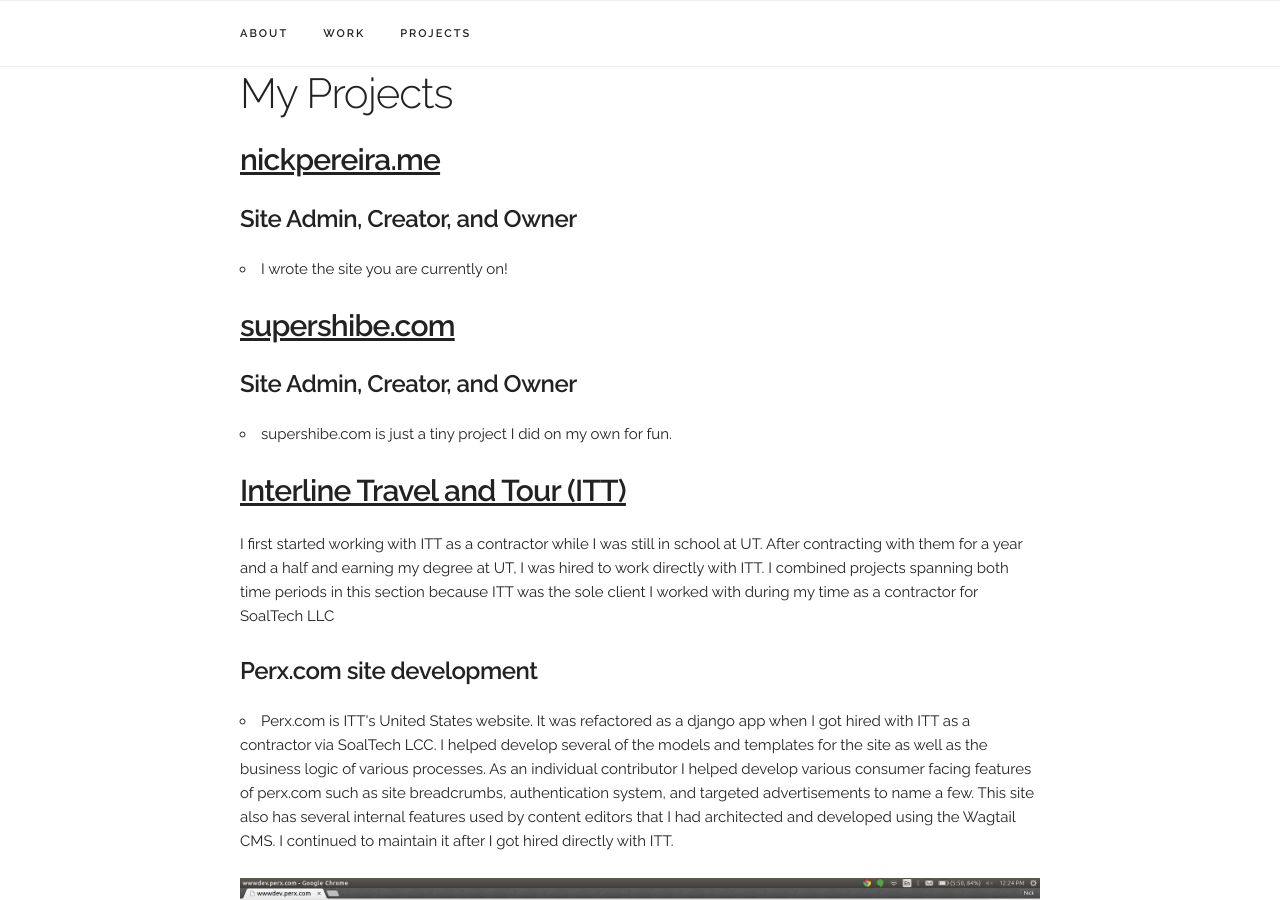
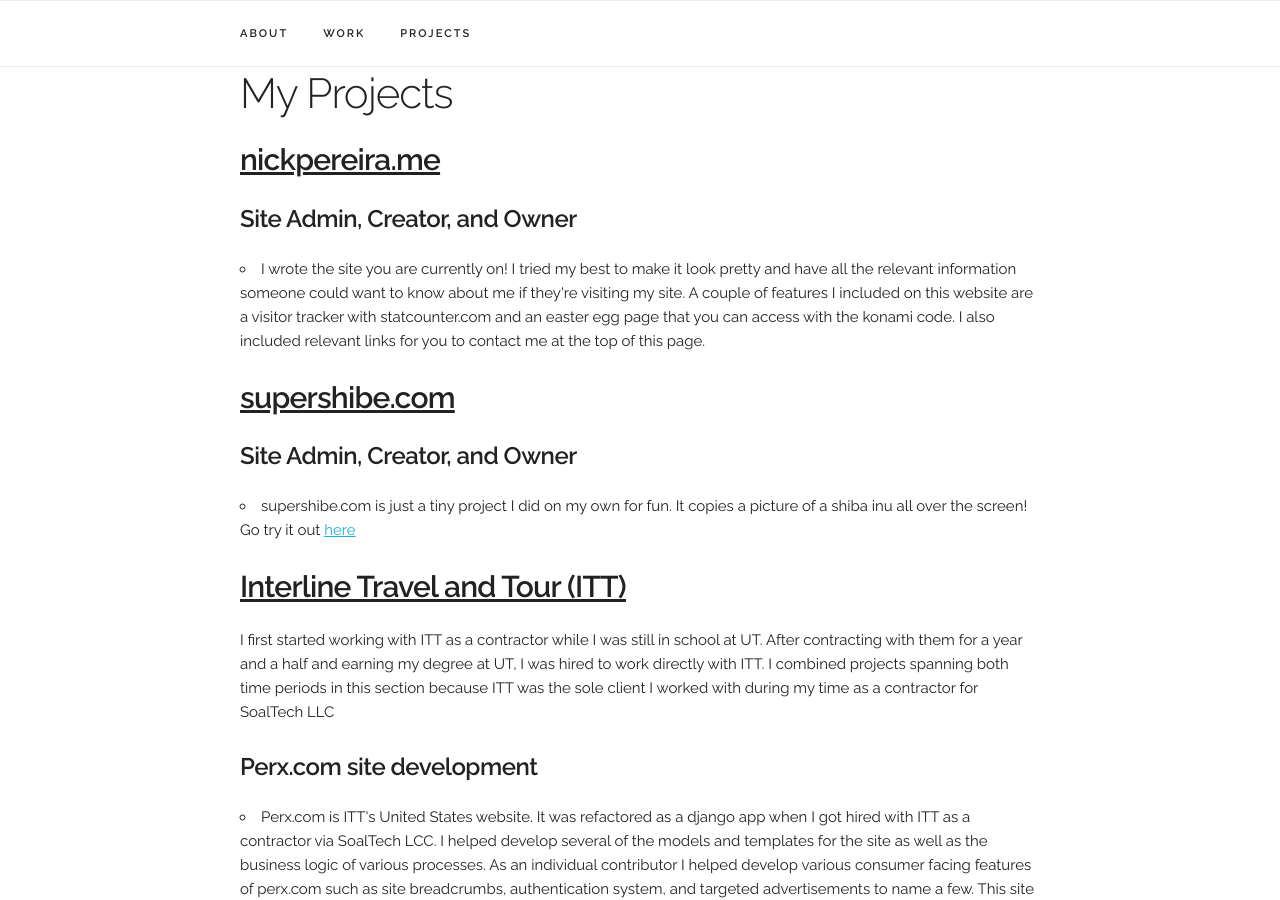
Before and after one commit to PresidentNick/presidentnick.github.io, a Jekyll site: the page index.html, which Jekyll copies as it is, in a window 1280 px wide and 900 px high, scrolled down 1728 px. Built offline with Jekyll 4.4.1, drawn with Linux system fonts in a browser that asks for light colours; nearby versions of some CDN libraries; comment, search, counter and statistics services are not loaded.

Commit message:
Add longer description of nickpereira.me and supershibe.com

```diff
--- a/index.html
+++ b/index.html
@@ -143,12 +143,12 @@
       <h2>My Projects</h2>
       <h4><b><u>nickpereira.me</u></b></h4>
       <h5><b>Site Admin, Creator, and Owner</b></h5>
-      <ul><li>I wrote the site you are currently on!</li></ul>
+      <ul><li>I wrote the site you are currently on! I tried my best to make it look pretty and have all the relevant information someone could want to know about me if they're visiting my site. A couple of features I included on this website are a visitor tracker with statcounter.com and an easter egg page that you can access with the konami code. I also included relevant links for you to contact me at the top of this page.</li></ul>
       <h4><b><u>supershibe.com</u></b></h4>
       <h5><b>Site Admin, Creator, and Owner</b></h5>
       <ul>
           <li>
-              supershibe.com is just a tiny project I did on my own for fun.
+              supershibe.com is just a tiny project I did on my own for fun. It copies a picture of a shiba inu all over the screen! Go try it out <a href="http://www.supershibe.com/">here</a>
           </li>
       </ul>
       <h4><b><u>Interline Travel and Tour (ITT)</u></b></h4>
```
